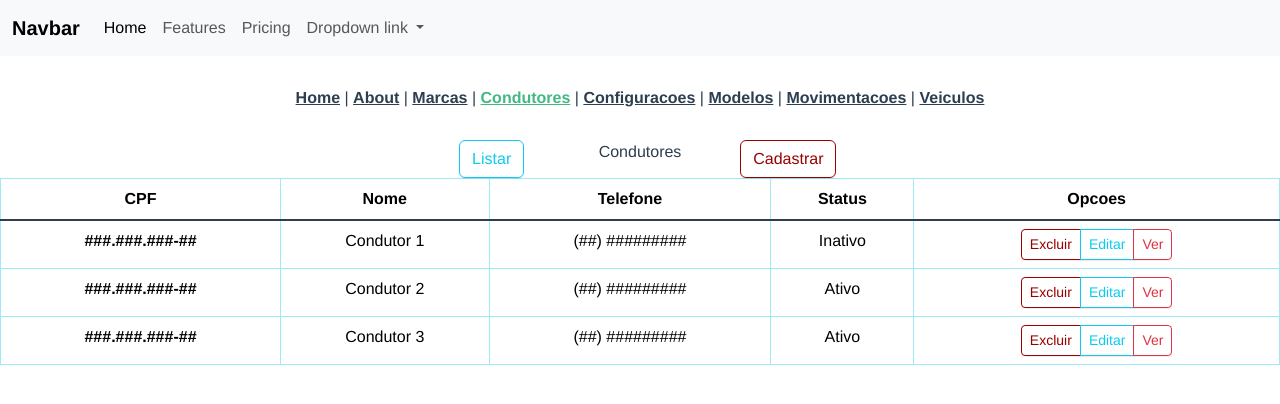
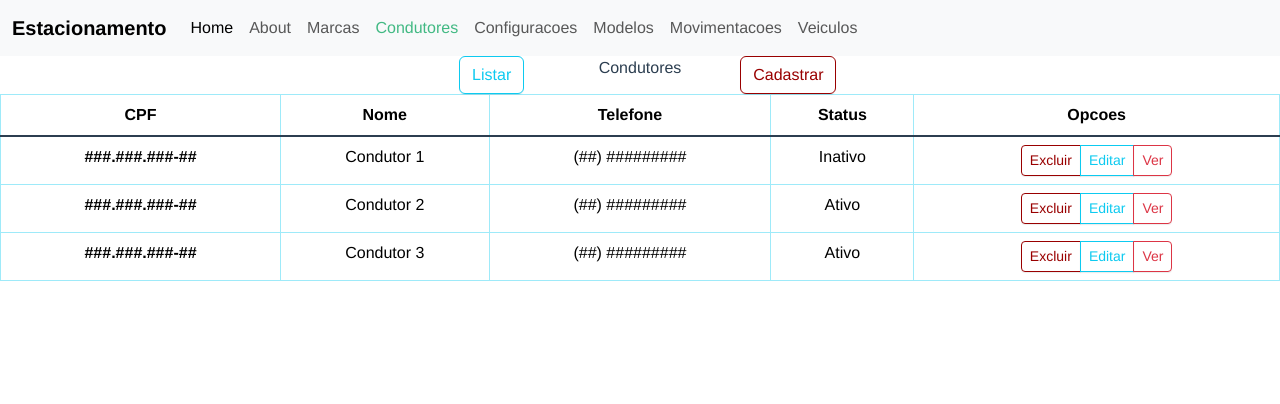
Before and after one commit to LuisEduardoRodriguezRomero/EstacionamentoFront, a Vue app: page /listar-condutores in a window 1280 px wide. Shown: the top 404 px of the page. Built offline with nearby package versions, Linux system fonts and the light colour scheme.

Commit message:
Melhoras na Navbar

```diff
--- a/src/App.vue
+++ b/src/App.vue
@@ -1,45 +1,47 @@
 <template>
 <nav class="navbar navbar-expand-lg bg-body-tertiary">
   <div class="container-fluid">
-    <a class="navbar-brand" href="#">Navbar</a>
+    <a class="navbar-brand" href="#">Estacionamento</a>
     <button class="navbar-toggler" type="button" data-bs-toggle="collapse" data-bs-target="#navbarNavDropdown" aria-controls="navbarNavDropdown" aria-expanded="false" aria-label="Toggle navigation">
       <span class="navbar-toggler-icon"></span>
     </button>
     <div class="collapse navbar-collapse" id="navbarNavDropdown">
       <ul class="navbar-nav">
         <li class="nav-item">
-          <a class="nav-link active" aria-current="page" href="#">Home</a>
+         <router-link   class="nav-link active" to="/">Home</router-link>
         </li>
         <li class="nav-item">
-          <a class="nav-link" href="#">Features</a>
+        <router-link class="nav-link" to="/about">About</router-link>
         </li>
         <li class="nav-item">
-          <a class="nav-link" href="#">Pricing</a>
+           <router-link class="nav-link" to="/listar-marcas">Marcas</router-link>
         </li>
-        <li class="nav-item dropdown">
-          <a class="nav-link dropdown-toggle" href="#" role="button" data-bs-toggle="dropdown" aria-expanded="false">
-            Dropdown link
-          </a>
-          <ul class="dropdown-menu">
-            <li><a class="dropdown-item" href="#">Action</a></li>
-            <li><a class="dropdown-item" href="#">Another action</a></li>
-            <li><a class="dropdown-item" href="#">Something else here</a></li>
-          </ul>
+
+        <li class="nav-item">
+         <router-link class="nav-link" to="/listar-condutores">Condutores</router-link>
         </li>
+
+        <li class="nav-item">
+          <router-link class="nav-link" to="/listar-configuracoes">Configuracoes</router-link>
+        </li>
+
+        <li class="nav-item">
+          <router-link class="nav-link" to="/listar-modelos">Modelos</router-link>
+        </li>
+
+        <li class="nav-item">
+         <router-link class="nav-link" to="/listar-movimentacoes">Movimentacoes</router-link>
+        </li>
+
+        <li class="nav-item">
+         <router-link class="nav-link" to ="/listar-veiculos">Veiculos</router-link>
+        </li>
+
       </ul>
     </div>
   </div>
 </nav>
-  <nav>
-    <router-link to="/">Home</router-link> |
-    <router-link to="/about">About</router-link> |
-    <router-link to="/listar-marcas">Marcas</router-link> |
-    <router-link to="/listar-condutores">Condutores</router-link> |
-    <router-link to="/listar-configuracoes">Configuracoes</router-link>  |
-    <router-link to="/listar-modelos">Modelos</router-link>  |
-    <router-link to="/listar-movimentacoes">Movimentacoes</router-link>  |
-    <router-link to ="/listar-veiculos">Veiculos</router-link>
-  </nav>
+
   <router-view/>
 </template>
 
```
